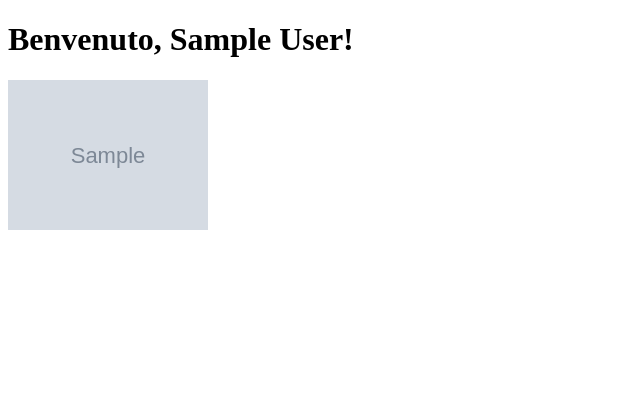
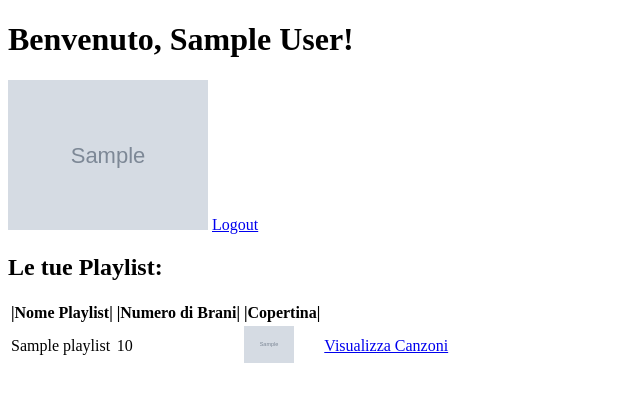
Before and after one commit to Samuel28102005/Spotify_Api, a Flask app: template templates/home.html in a window 1280 px wide. Shown: the top 402 px of the page, without its empty margins (0-640 px from the left). Run offline with Flask 3, Linux system fonts and the light colour scheme; the template is opened without the code that fills it: most values are stand-ins (such as "Sample title", 1, 10 or a date in 2020); grey boxes marked "Sample" are stand-in pictures.

Commit message:
finito parte 2

```diff
--- a/app.py
+++ b/app.py
@@ -4,8 +4,9 @@ from spotipy.oauth2 import SpotifyOAuth
 
 #le tue credenziali le trovi nella dashboard di prima
 SPOTIFY_CLIENT_ID = "51bf99209e3f4414af0328439b291c23"
-SPOTIFY_CLIENT_SECRET = "client_secret"
-SPOTIFY_REDIRECT_URI = "http://127.0.0.1:5000/callback" #dopo il login andiamo qui
+SPOTIFY_CLIENT_SECRET = "1355c56f1fa24cc0964580c2df0d3839"
+SPOTIFY_REDIRECT_URI = "https://5000-samuel281020-spotifyapi-si6z4qrwax9.ws-eu117.gitpod.io/callback" #dopo il login andiamo qui
+
 
 app = Flask(__name__)
 app.secret_key = 'chiave_per_session' #ci serve per identificare la sessione
@@ -15,7 +16,8 @@ sp_oauth = SpotifyOAuth(
     client_id=SPOTIFY_CLIENT_ID,
     client_secret=SPOTIFY_CLIENT_SECRET,
     redirect_uri=SPOTIFY_REDIRECT_URI,
-    scope="user-read-private" #permessi x informazioni dell'utente
+    scope="user-read-private", #permessi x informazioni dell'utente
+    show_dialog=True
 )
 @app.route('/')
 def login():
@@ -29,15 +31,43 @@ def callback():
     session['token_info'] = token_info #salvo il token nella mia sessione x riutilizzarlo
     return redirect(url_for('home'))
 
+@app.route('/logout')
+def logout():
+    session.clear() #cancelliamo l'access token salvato in session
+    return redirect(url_for('login'))
+
+
 @app.route('/home')
 def home():
     token_info = session.get('token_info', None) #recupero token sissione (salvato prima)
     if not token_info:
         return redirect(url_for('login'))
+    sp = spotipy.Spotify(auth=token_info['access_token']) #usiamo il token per ottenere i dati del profilo
+    user_info = sp.current_user()
+    print(user_info) #capiamo la struttura di user_info per usarle nel frontend
+    playlists = sp.current_user_playlists() #sempre tramite il token sp preso prima
+    playlists_info = playlists['items']
+    return render_template('home.html', user_info=user_info, playlists=playlists_info) #passo le info utente all'home.html
 
     sp = spotipy.Spotify(auth=token_info['access_token']) #usiamo il token per ottenere i dati del profilo
     user_info = sp.current_user()
     print(user_info) #capiamo la struttura di user_info per usarle nel frontend
     return render_template('home.html', user_info=user_info) #passo le info utente all'home.html
 
+@app.route('/playlist/<playlist_id>')
+def brani(playlist_id):
+    token_info = session.get('token_info', None)
+    if not token_info:
+        return redirect(url_for('login'))
+
+    sp = spotipy.Spotify(auth=token_info['access_token'])
+
+    playlist = sp.playlist(playlist_id)
+
+    results = sp.playlist_items(playlist_id)
+    tracks = results['items']  # Lista di canzoni
+
+    # Pagina di ritorno
+    return render_template('playlist.html', playlist=playlist, tracks=tracks)
+
 app.run(debug =True)
--- a/templates/home.html
+++ b/templates/home.html
@@ -9,5 +9,41 @@
 {% if user_info['images'] %}
 <img src="{{ user_info['images'][0]['url'] }}" width="200">
 {% endif %}
+
+<a href="{{ url_for('logout') }}">Logout</a>
+
+
+<h2>Le tue Playlist:</h2>
+{% if playlists %}
+    <table>
+        <thead>
+            <tr>
+                <th>|Nome Playlist|</th>
+                <th>|Numero di Brani|</th>
+                <th>|Copertina|</th>
+            </tr>
+        </thead>
+        <tbody>
+            {% for playlist in playlists %}
+                <tr>
+                    <td>{{ playlist['name'] }}</td>
+                    <td>{{ playlist['tracks']['total'] }}</td>
+                    <td>
+                    {% if playlist['images'] %}
+                        <img src="{{ playlist['images'][0]['url'] }}" width="50" alt="Copertina playlist">
+                    {% else %}
+                        Nessuna immagine
+                    {% endif %}
+                    </td>
+                    <td>
+                        <a href="{{ url_for('brani', playlist_id=playlist['id']) }}">Visualizza Canzoni</a>
+                    </td>
+                </tr>
+            {% endfor %}
+        </tbody>
+    </table>
+{% else %}
+    <p>Non hai playlist disponibili.</p>
+{% endif %}
 </body>
 </html>
```
Also changed, not shown: templates/playlist.html (added, +44 -0 lines), .gitpod.yml (added), 1 other file. Lines whose indentation alone changed are shown as unchanged.
